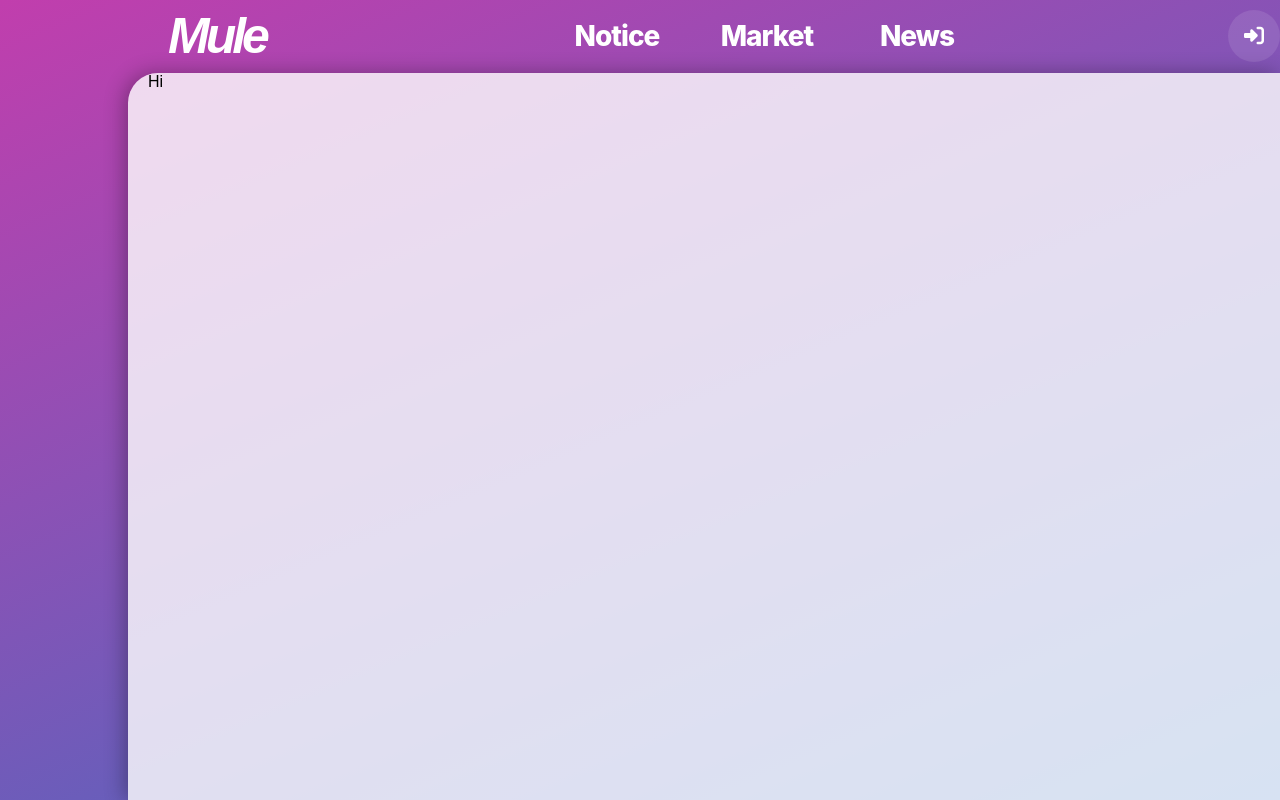
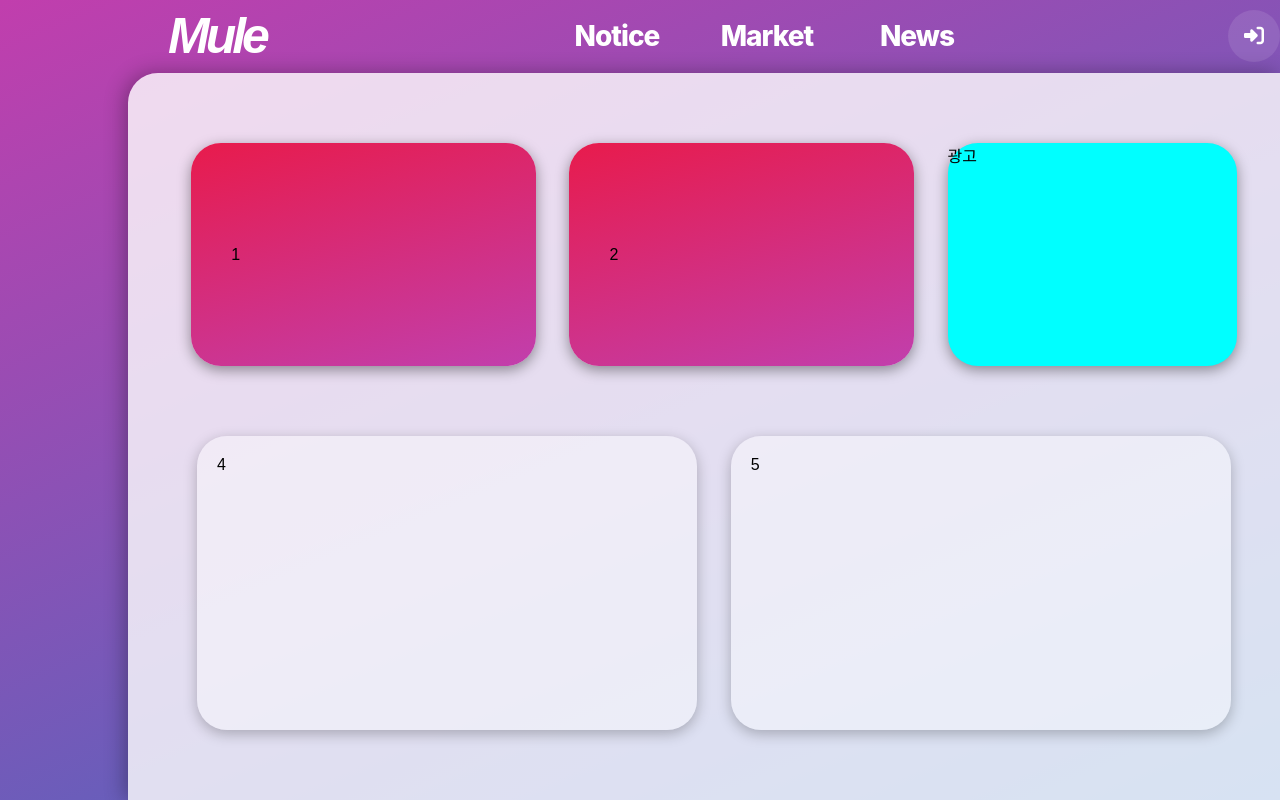
Before and after one commit to tedhun21/mule-revamp-front, a React (Create React App) app: page / in a window 1280 px wide. Built offline with nearby package versions, Linux system fonts and the light colour scheme; a web font is replaced by a local one.

Commit message:
home layout

```diff
--- a/src/pages/Home.js
+++ b/src/pages/Home.js
@@ -1,4 +1,61 @@
 import { styled } from "styled-components"
+
+const Container = styled.div`
+    display: flex;
+    flex-direction: column;
+    justify-content: center;
+    height: 100%;
+    padding: 10px;
+    gap: 10px;
+`
+
+const Top = styled.section`
+	display: flex;
+    justify-content:center;
+    gap: 3%;
+    padding: 30px 0px;
+    height: 40%;
+    max-width: 1500px;
+    min-height: 240px;
+`;
+
+const Bottom = styled(Top)`
+	height: 50%;
+`;
+
+const RecentBlock = styled.article`
+	display: flex;
+	padding: 40px;
+	flex-direction: column;
+	justify-content: center;
+	align-items: flex-start;
+	gap: 20px;
+	width: 31%;
+    height: 100%;
+	border-radius: 30px;
+	background: linear-gradient(345deg, #c13fad 0%, #e81b4c 100%);
+	box-shadow: 0px 4px 14px 0px rgba(0, 0, 0, 0.4);
+`;
+
+const Adver = styled.div`
+	border-radius: 30px;
+	box-shadow: 0px 4px 14px 0px rgba(0, 0, 0, 0.4);
+	width: 26%;
+    background-color: aqua;
+`;
+
+const CarouselContainer = styled.article`
+	display: inline-flex;
+	padding: 20px;
+	flex-direction: column;
+	align-items: flex-start;
+	gap: 10px;
+	border-radius: 30px;
+	background: rgba(255, 255, 255, 0.4);
+	box-shadow: 0px 4px 14px 0px rgba(0, 0, 0, 0.25);
+	width: 45%;
+	height: 100%;
+`;
 
 export const MainPage = styled.main`
     width: 90%;
@@ -14,7 +71,21 @@ export const MainPage = styled.main`
     }
 `
 const Home = () => {
-    return <MainPage>Hi</MainPage>
+    return (
+			<MainPage>
+				<Container>
+					<Top>
+						<RecentBlock>1</RecentBlock>
+						<RecentBlock>2</RecentBlock>
+						<Adver>광고</Adver>
+					</Top>
+					<Bottom>
+						<CarouselContainer>4</CarouselContainer>
+						<CarouselContainer>5</CarouselContainer>
+					</Bottom>
+				</Container>
+			</MainPage>
+		);
 }
 
 export default Home;
```
